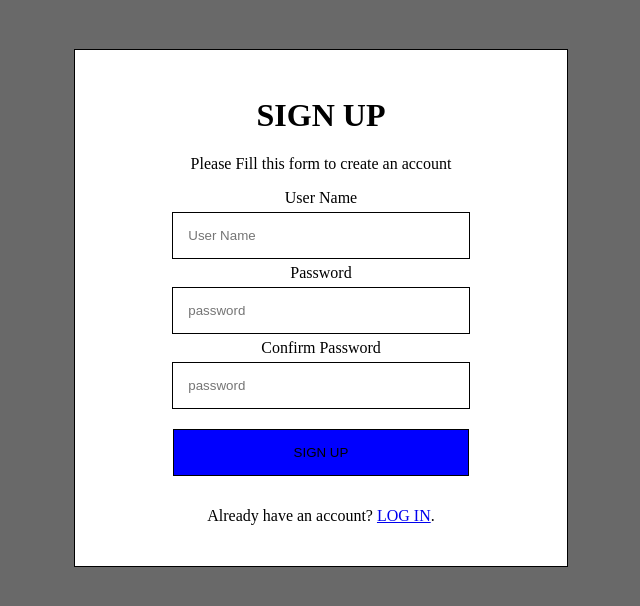
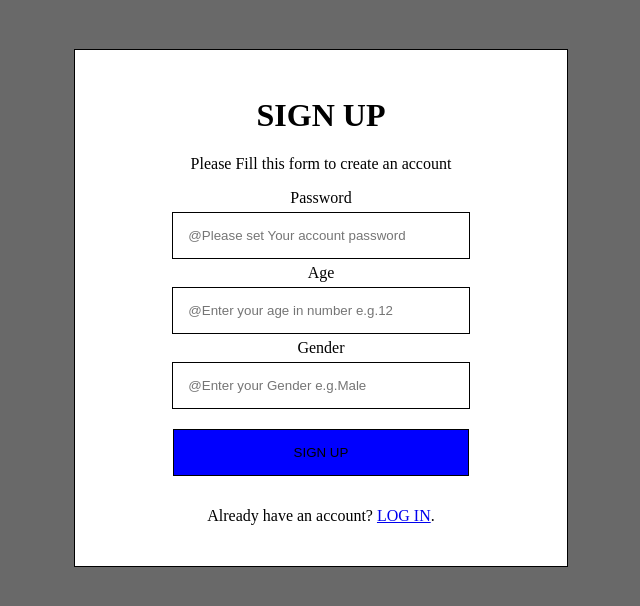
Before and after one commit to Musta1337/FIT-ME, a PHP site: page /Register.php in a window 1280 px wide. Shown: the top 606 px of the page, without its empty margins (319-959 px from the left). Run offline with PHP 8.4, Linux system fonts and the light colour scheme.

Commit message:
Update Register.php

```diff
--- a/Front End Dev/Register.php
+++ b/Front End Dev/Register.php
@@ -2,19 +2,19 @@
 <html>
     <head>
         <meta charset="utf-8">
-        <title>LogIN</title>
+        <title>Register</title>
         <link rel="stylesheet" href="style.css">
     </head>
     <body>
         <form>
             <h1>SIGN UP</h1>
             <p>Please Fill this form to create an account</p>
-            <label>User Name</label>
-            <input type="text" id=user name="user" placeholder="User Name">
-            <label>Password</label>
-            <input type="password" id=password name="password" placeholder="password">
-            <label>Confirm Password</label>
-            <input type="confirm password" id=confirm password name="password" placeholder="password">
+            <label for="M_password">Password</label>
+            <input type="password" id=M_password name="M_password" placeholder="@Please set Your account password">
+            <label for="Age">Age</label>
+            <input type="text" id=Age name="Age" placeholder="@Enter your age in number e.g.12">
+            <label for="Gender">Gender</label>
+            <input type="text" id=Gender name="Gender" placeholder="@Enter your Gender e.g.Male">
             <button type="submit">SIGN UP</button>
             <p>Already have an account? <a href="login.html">LOG IN</a>.</p>
         </form>
```
